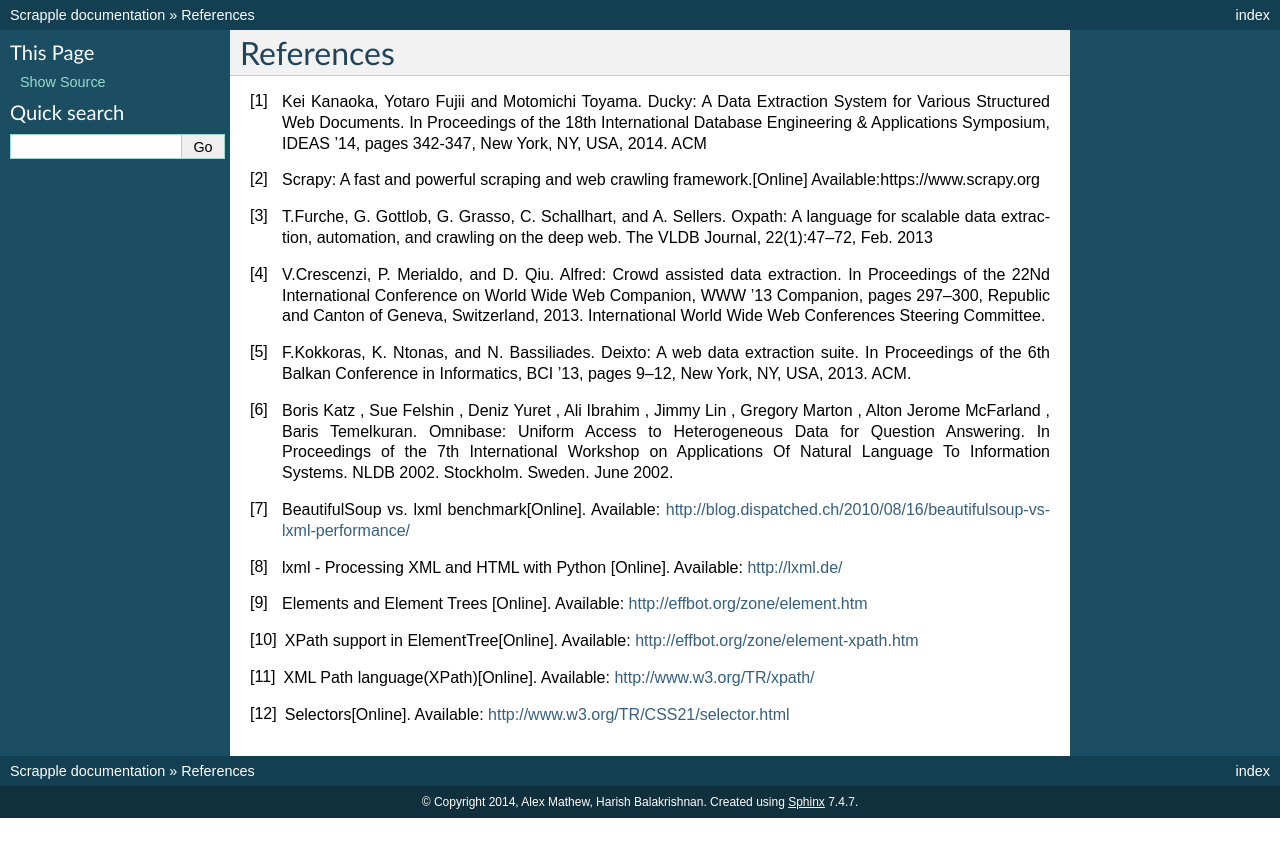
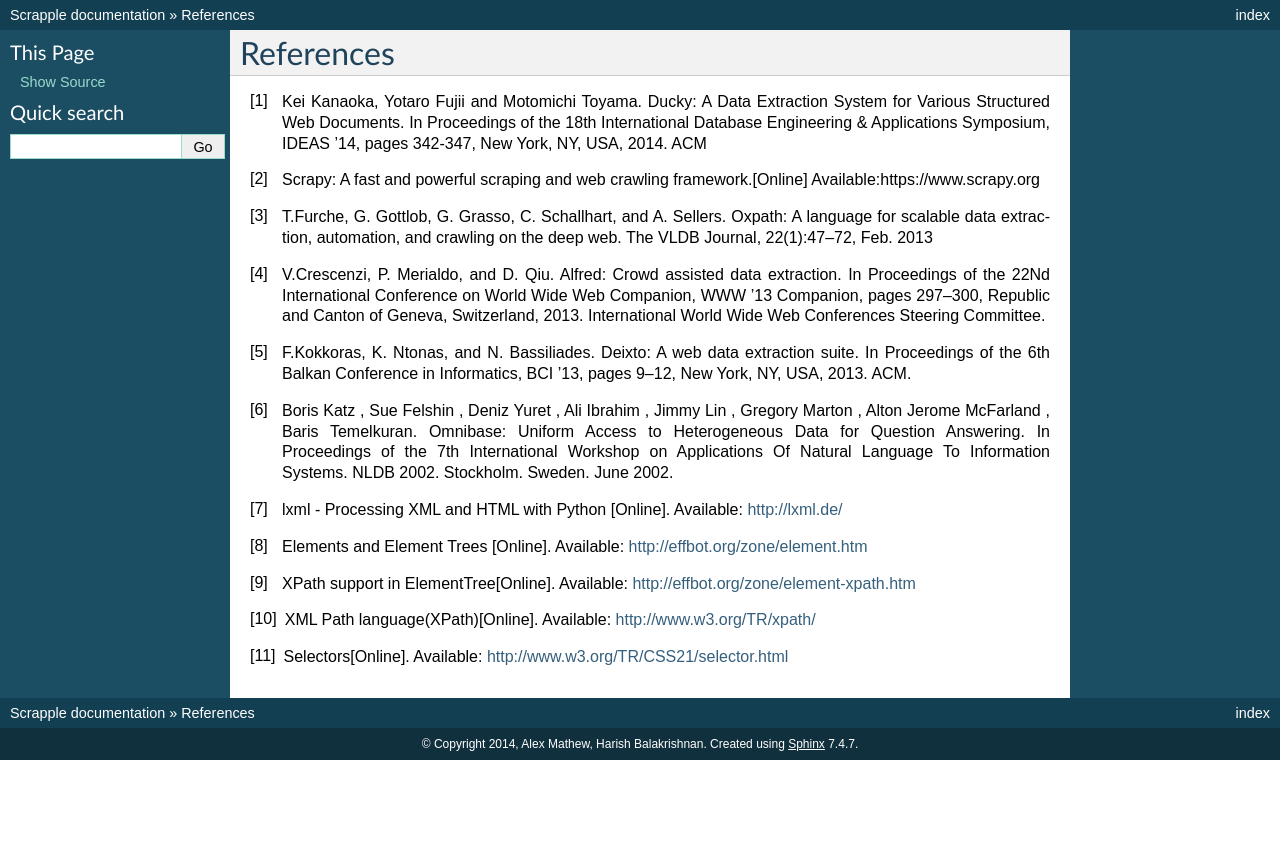
Before and after one commit to AlexMathew/scrapple, a Sphinx documentation site: the page built from docs/intro/references.rst, in a window 1280 px wide. Shown: the top 857 px of the page. Built offline with Sphinx 7.4.7, drawn with Linux system fonts in a browser that asks for light colours.

Commit message:
Update references.rst

```diff
--- a/docs/intro/references.rst
+++ b/docs/intro/references.rst
@@ -10,9 +10,8 @@ References
 .. [4] V.Crescenzi, P. Merialdo, and D. Qiu. Alfred: Crowd assisted data extraction. In Proceedings of the 22Nd International Conference on World Wide Web Companion, WWW ’13 Companion, pages 297–300, Republic and Canton of Geneva, Switzerland, 2013. International World Wide Web Conferences Steering Committee.
 .. [5] F.Kokkoras, K. Ntonas, and N. Bassiliades. Deixto: A web data extraction suite. In Proceedings of the 6th Balkan Conference in Informatics, BCI ’13, pages 9–12, New York, NY, USA, 2013. ACM.
 .. [6] Boris Katz , Sue Felshin , Deniz Yuret , Ali Ibrahim , Jimmy Lin , Gregory Marton , Alton Jerome McFarland , Baris Temelkuran. Omnibase: Uniform Access to Heterogeneous Data for Question Answering. In Proceedings of the 7th International Workshop on Applications Of Natural Language To Information Systems. NLDB 2002. Stockholm. Sweden. June 2002.
-.. [7] BeautifulSoup vs. lxml benchmark[Online]. Available: http://blog.dispatched.ch/2010/08/16/beautifulsoup-vslxml-performance/
-.. [8] lxml - Processing XML and HTML with Python [Online]. Available: http://lxml.de/
-.. [9] Elements and Element Trees [Online]. Available: http://effbot.org/zone/element.htm
-.. [10] XPath support in ElementTree[Online]. Available: http://effbot.org/zone/element-xpath.htm
-.. [11] XML Path language(XPath)[Online]. Available: http://www.w3.org/TR/xpath/
-.. [12] Selectors[Online]. Available: http://www.w3.org/TR/CSS21/selector.html
+.. [7] lxml - Processing XML and HTML with Python [Online]. Available: http://lxml.de/
+.. [8] Elements and Element Trees [Online]. Available: http://effbot.org/zone/element.htm
+.. [9] XPath support in ElementTree[Online]. Available: http://effbot.org/zone/element-xpath.htm
+.. [10] XML Path language(XPath)[Online]. Available: http://www.w3.org/TR/xpath/
+.. [11] Selectors[Online]. Available: http://www.w3.org/TR/CSS21/selector.html
```
